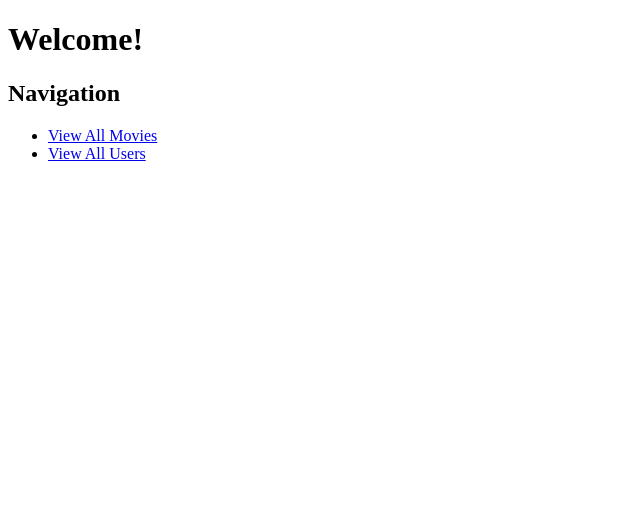
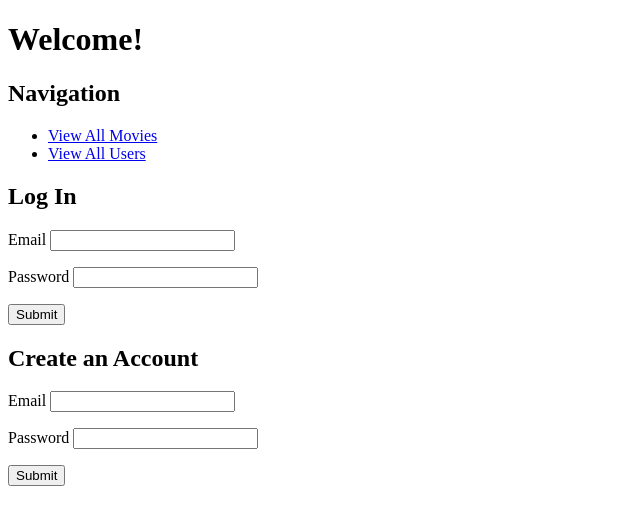
Before and after one commit to missy-davies/hb-5-2-ratings-v2, a Flask app: page / in a window 1280 px wide. Shown: the top 525 px of the page, without its empty margins (0-640 px from the left). Run offline with Flask 2, Linux system fonts and the light colour scheme.

Commit message:
Add user registration and login
Co-authored-by: Munawaer Ainiwaer <munawaer.ainiwaer@gmail.com>

```diff
--- a/crud.py
+++ b/crud.py
@@ -29,6 +29,12 @@ def get_user_by_id(user_id):
     user = User.query.get(user_id)
 
     return user
+
+
+def get_user_by_email(email):
+    """Returns user by email"""
+
+    return User.query.filter(User.email == email).first()
 
 
 def create_movie(title, overview, release_date, poster_path):
--- a/server.py
+++ b/server.py
@@ -46,6 +46,42 @@ def show_users():
     return render_template('all_users.html', users=users)
 
 
+@app.route('/user-login', methods=['POST'])
+def log_user_in():
+    """Logs user into their account."""
+
+    user = crud.get_user_by_email(request.form['email'])
+
+    password = request.form['password']
+
+    if user == None:
+        flash('''An account for this email doesn't exist yet.
+                Please create a new account''')
+    elif password != user.password:
+        flash('Wrong password. Please try again.')
+    else:
+        flash('Logged in!')
+        session['user-id'] = user.user_id
+
+    return redirect('/')
+
+@app.route('/users', methods=['POST'])
+def register_new_user():
+    """Registers a new user"""
+
+    existing_user = crud.get_user_by_email(request.form['email'])
+
+    if existing_user == None:
+
+        crud.create_user(request.form['email'], request.form['password'])
+        flash('You have successfully created an account. You can log in.')
+
+    else:
+        flash('An account already exists with this email. Please try again.')
+
+    return redirect('/')
+
+
 @app.route('/users/<user_id>')
 def show_user_details(user_id):
     """Show more detailed information on a particular user."""
--- a/templates/base.html
+++ b/templates/base.html
@@ -10,6 +10,12 @@
     {% block head %}{% endblock %}
   </head>
   <body>
+    {% for msg in get_flashed_messages() %}
+      <p class="flash-msg">
+        {{ msg }}
+      </p>
+    {% endfor %}
+
     {% block body %}{% endblock %}
 
     {% block after_body %}{% endblock %}
--- a/templates/homepage.html
+++ b/templates/homepage.html
@@ -9,4 +9,36 @@
         <li><a href="/movies">View All Movies</a></li>
         <li><a href="/users">View All Users</a></li>
     </ul>
+
+    <h2>Log In</h2>
+    <form action="/user-login" method="POST">
+        <p>
+            Email <input type="text" name="email">
+        </p>
+
+        <p>
+            Password <input type="password" name="password">
+        </p>
+
+        <p>
+            <input type="submit">
+        </p>
+    </form>
+
+
+    <h2>Create an Account</h2>
+    <form action="/users" method="POST">
+        <p>
+            Email <input type="text" name="email">
+        </p>
+
+        <p>
+            Password <input type="password" name="password">
+        </p>
+
+        <p>
+            <input type="submit">
+        </p>
+    </form>
+
 {% endblock %}
```
